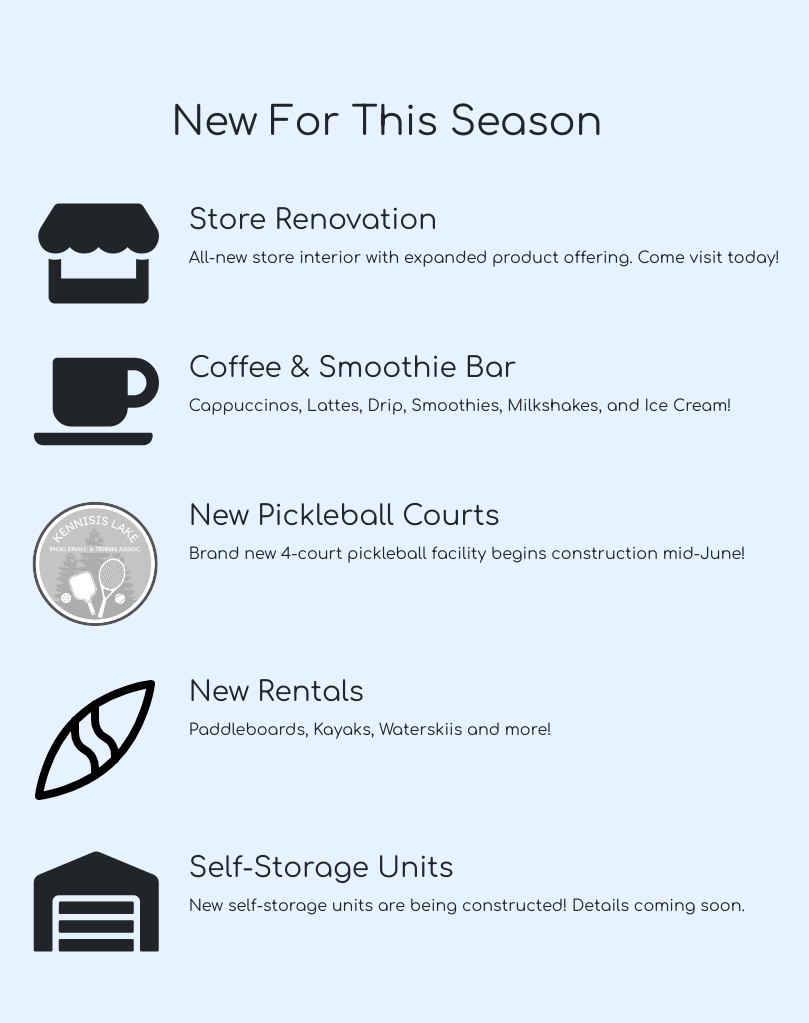
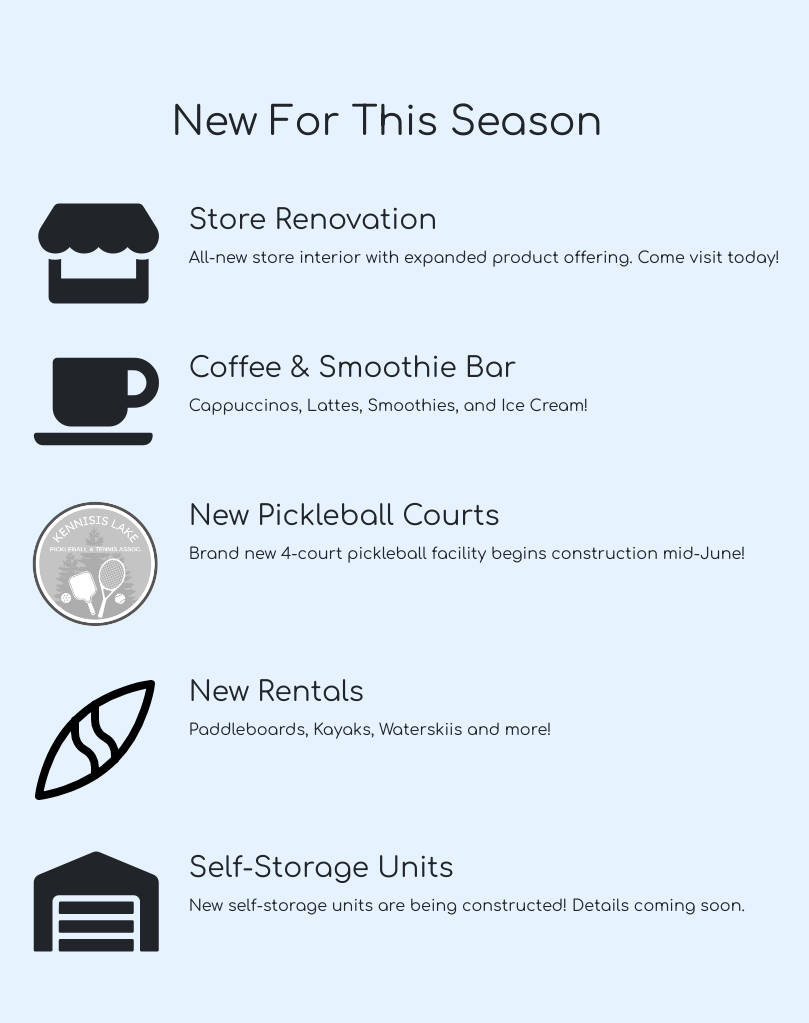
Before and after one commit to jaysondale/boat-rental-app, a Django app: page / in a window 1280 px wide. Shown: the part 1436-2459 px from the top of the page, without its empty margins (253-1062 px from the left). Run offline with Django 3.2, Linux system fonts and the light colour scheme; data that the repository does not hold is empty; parts of the project's set-up code (start-up, migrations or seed data) failed here and were passed over; some libraries are stand-ins or nearby versions.

Commit message:
content additions

```diff
--- a/pages/templates/pages/activities.html
+++ b/pages/templates/pages/activities.html
@@ -16,7 +16,6 @@
 	<div class="row no-gutters border-bottom pb-4">
 		<div class="col-12 d-flex justify-content-center flex-column align-items-center">
 			<img class="mb-4" style="height: 12em;" src="{% static '/images/tpb-logo-c.png' %}">
-			<h1 class="text-center">Kennisis Lake Pickleball and Tennis Association (KLPTA)</h1>
 			<h5 class="text-center">The association of recreational Pickleball and Tennis players from Kennisis and Redstone Lake area.</h5>
 		</div>
 	</div>
--- a/pages/templates/pages/main.html
+++ b/pages/templates/pages/main.html
@@ -83,7 +83,7 @@
 			</div>
 			<div class="col-md-6 col-12">
 				<h3>Coffee & Smoothie Bar</h3>
-				<p>Cappuccinos, Lattes, Drip, Smoothies, Milkshakes, and Ice Cream!</p>
+				<p>Cappuccinos, Lattes, Smoothies, and Ice Cream!</p>
 			</div>
 		</div>
 		<div class='row mb-5 animated animatedFadeInUp'>
```
